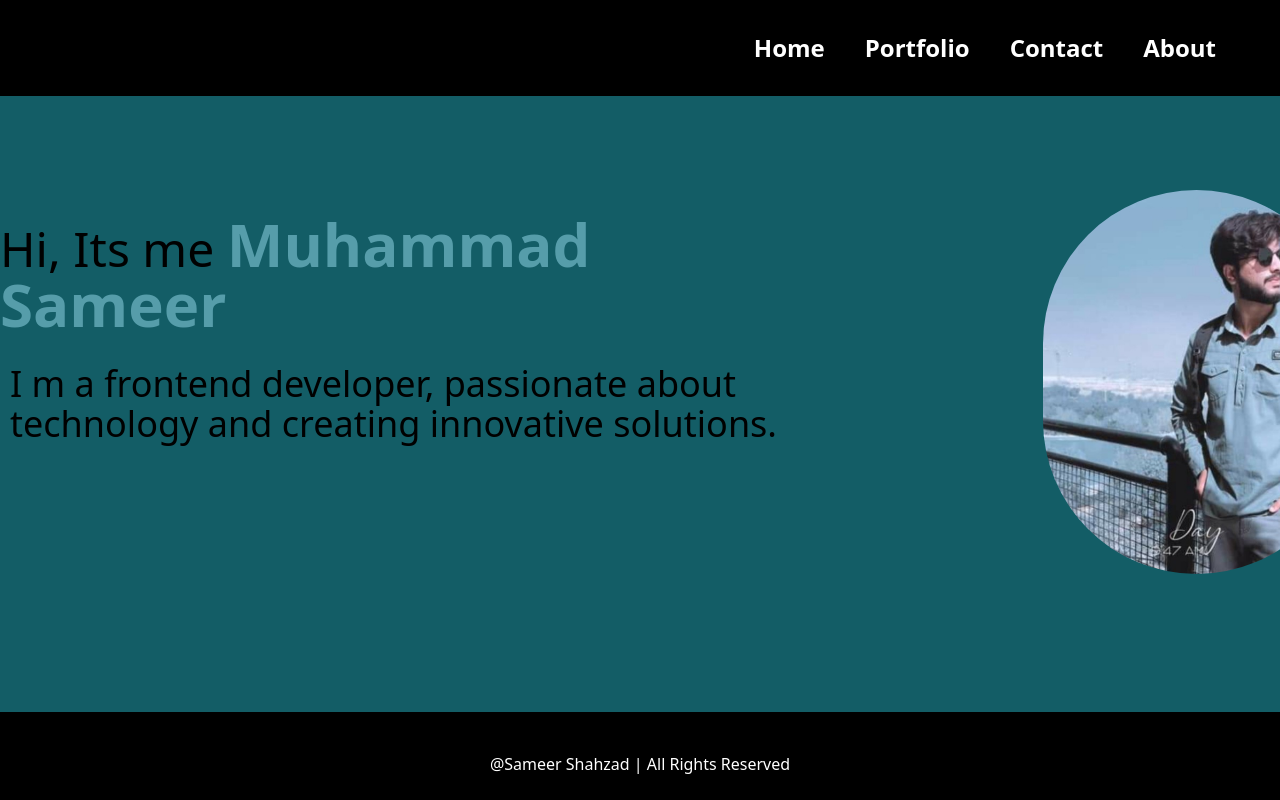
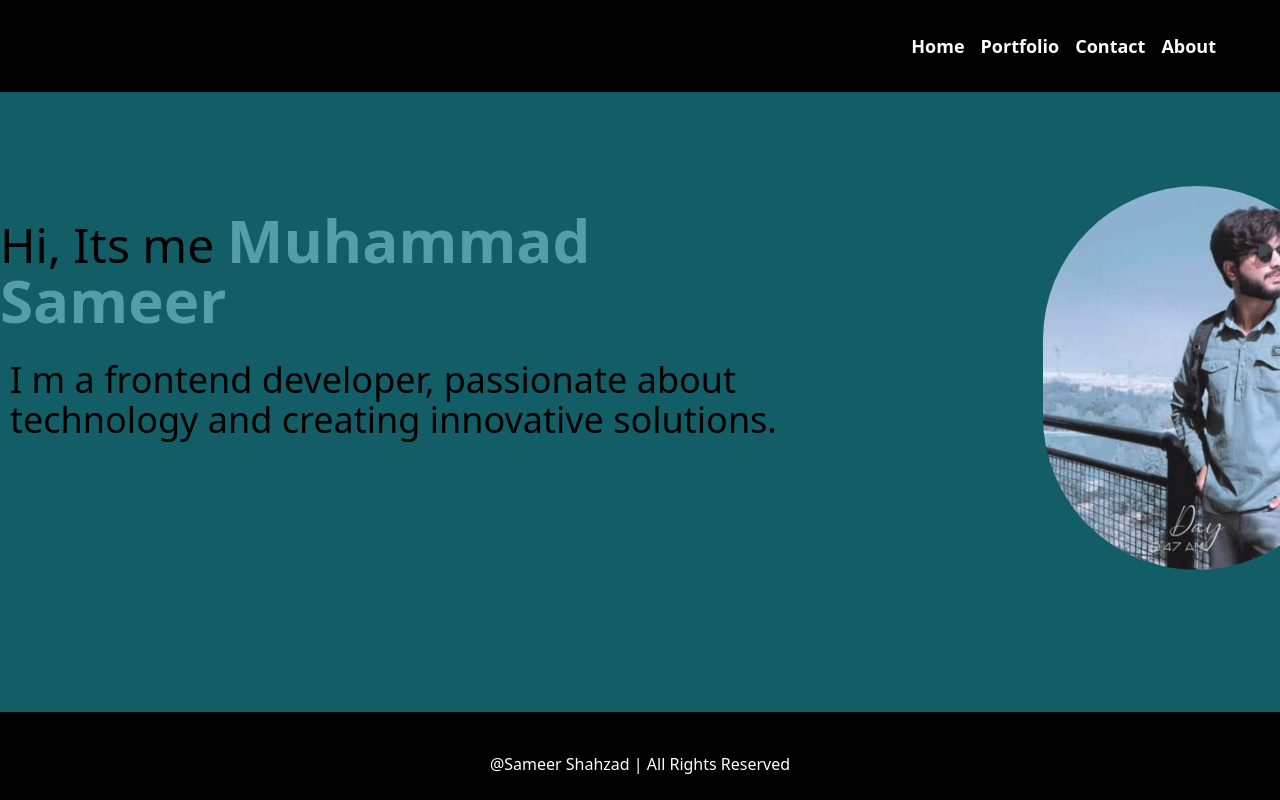
Before and after one commit to samskproduction/02-assignment, a Next.js app: page / in a window 1280 px wide. Shown: the top 800 px of the page. Built offline with nearby package versions, Linux system fonts and the light colour scheme.

Commit message:
Update header.tsx

```diff
--- a/components/header.tsx
+++ b/components/header.tsx
@@ -3,9 +3,9 @@ import React from 'react'
 
 const Header = () => {
   return (
-    <div className="">
+    <div className="w-full">
         <nav className="w-full sm:w-auto bg-black  py-8 px-[5%]">
-          <ul className='flex flex-wrap justify-center sm:justify-end gap-4 sm:gap-6 md:gap-10 text-white text-lg sm:text-xl md:text-2xl font-bold '>
+          <ul className='flex flex-wrap justify-center sm:justify-end gap-4 text-white text-lg  font-bold '>
             <li><Link href="/">Home</Link></li>
             <li><Link href="/portfolio">Portfolio</Link></li>
             <li><Link href="/contact">Contact</Link></li>
```
